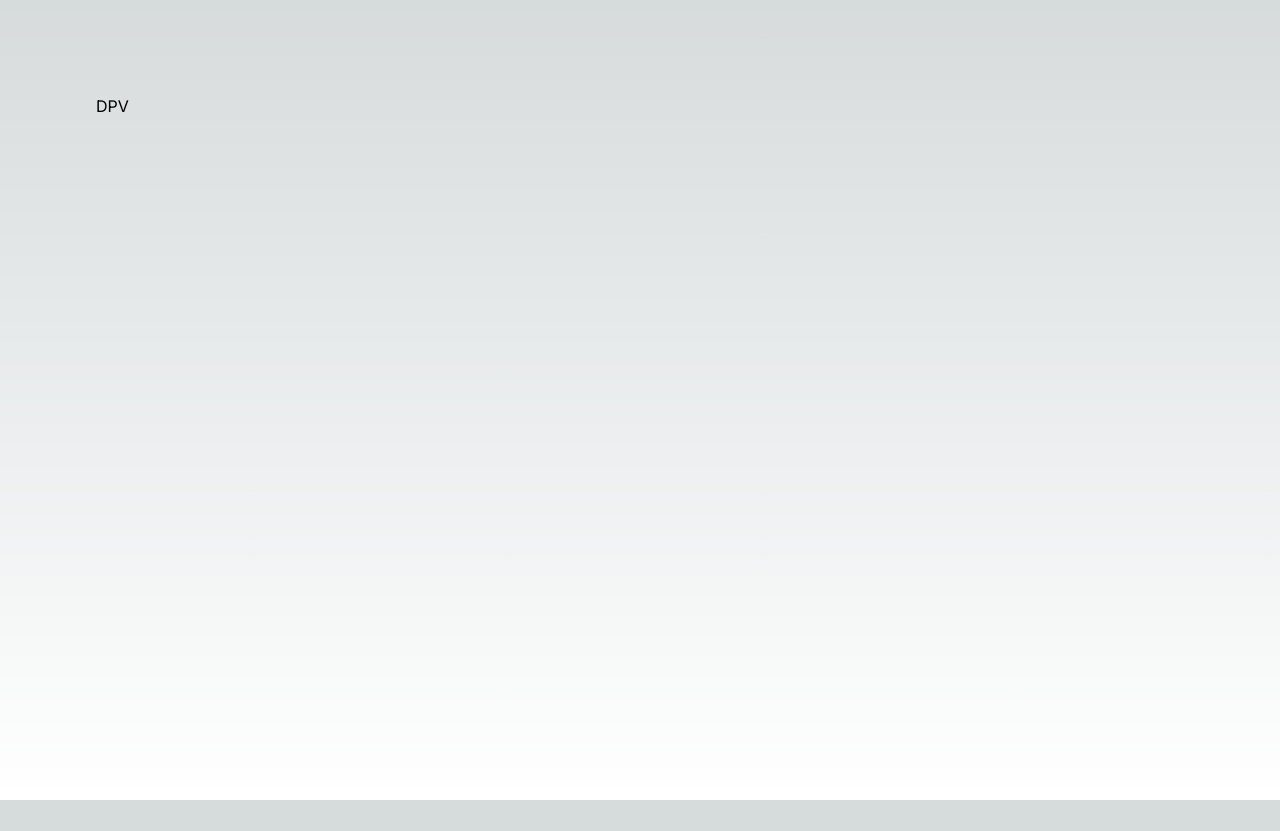
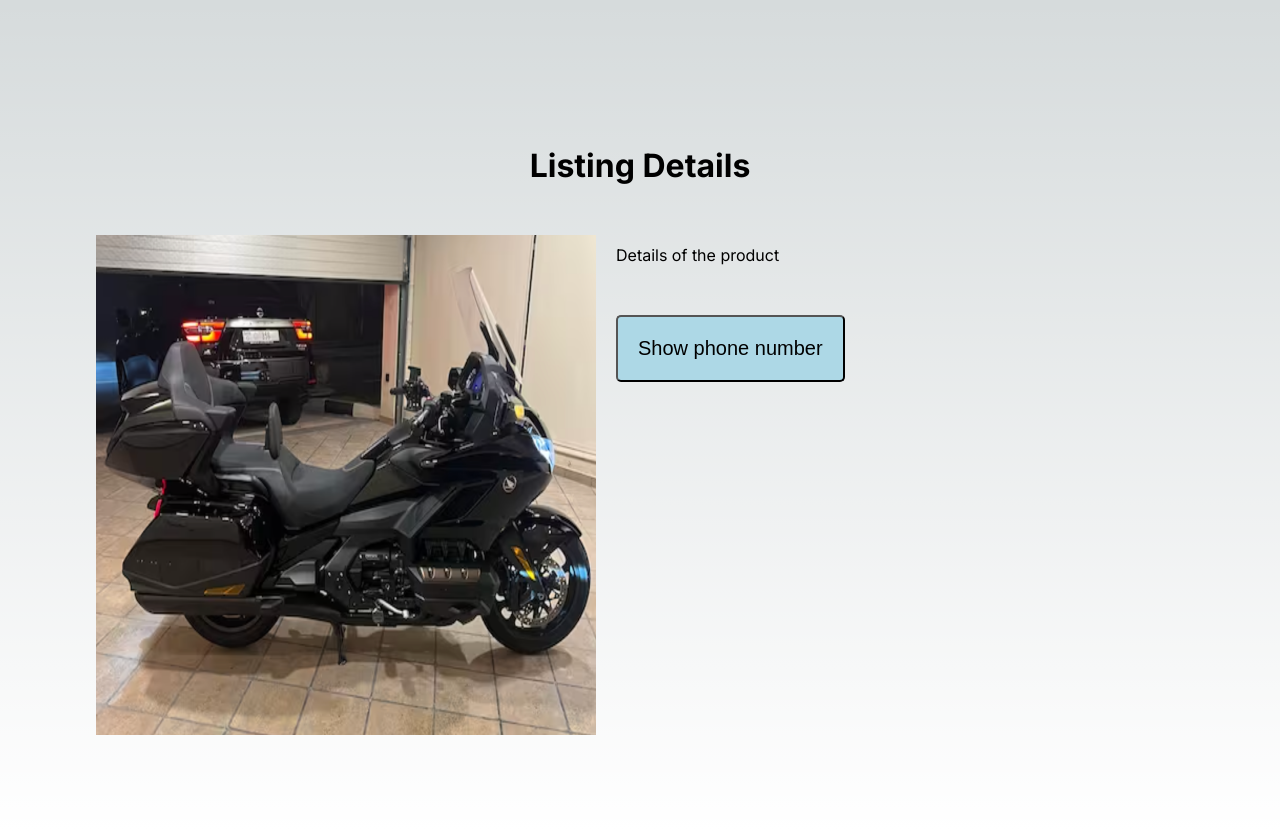
Before and after one commit to cpramshad/nextjs-env-variables, a Next.js app: page /dpv in a window 1280 px wide. Before the commit the page ends 800 px from the top, so only its background shows below. Built offline with nearby package versions, Linux system fonts and the light colour scheme.

Commit message:
Add content to DPV

```diff
--- a/pages/components/DPV/DPV.module.css
+++ b/pages/components/DPV/DPV.module.css
@@ -0,0 +1,27 @@
+.container {
+  display: flex;
+  flex-direction: column;
+}
+.header {
+  display: flex;
+  justify-content: center;
+  margin: 50px 0;
+}
+
+.content {
+  display: flex;
+  flex-direction: row;
+  gap: 20px;
+}
+
+.details {
+  margin: 10px 0;
+}
+
+.button {
+  margin: 50px 0;
+  padding: 20px;
+  border-radius: 5px;
+  background-color: lightblue;
+  font-size: 20px;
+}
--- a/pages/components/DPV/DPV.tsx
+++ b/pages/components/DPV/DPV.tsx
@@ -1,3 +1,26 @@
-export const DPV = () => {
-  return <div>DPV</div>;
+import Image from "next/image";
+import styles from "./DPV.module.css";
+interface DPVProps {
+  id: string | number; // Depending on the nature of your ID, it could be string or number
+}
+export const DPV: React.FC<DPVProps> = ({ id }) => {
+  return (
+    <div className={styles.container}>
+      <div className={styles.header}>
+        <h1>Listing Details</h1>
+      </div>
+      <div className={styles.content}>
+        <Image
+          alt="listing image"
+          src="/listing-image.png"
+          width={500}
+          height={500}
+        />
+        <div className={styles.details}>
+          <p>Details of the product</p>
+          <button className={styles.button}>Show phone number</button>
+        </div>
+      </div>
+    </div>
+  );
 };
```
